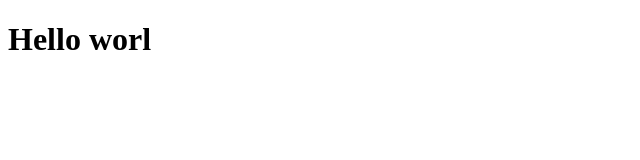
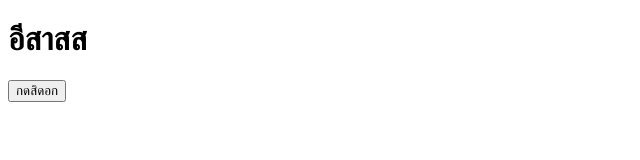
Before and after one commit to Siri58331252/learn, a plain HTML site: page index.html in a window 1280 px wide. Shown: the whole page, without its empty margins (0-640 px from the left). Drawn offline with Linux system fonts and the light colour scheme.

Commit message:
add some fraturse

```diff
--- a/index.html
+++ b/index.html
@@ -6,6 +6,7 @@
     <title>Document</title>
 </head>
 <body>
-    <h1>Hello worl</h1>
+    <h1>อีสาสส</h1>
+    <button>กดสิดอก</button>
 </body>
 </html>
```
